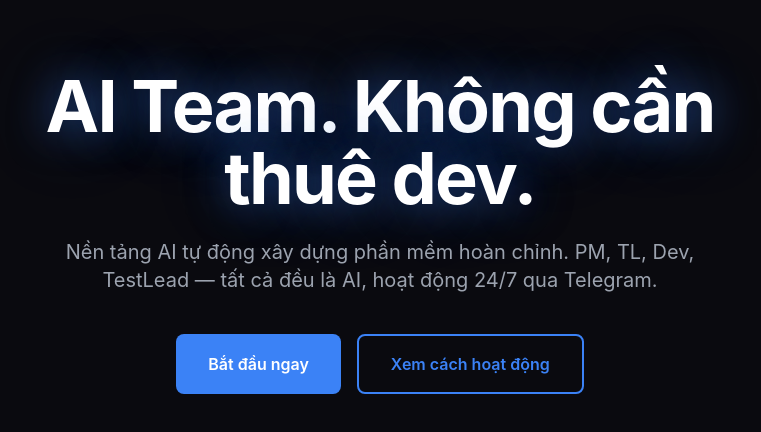
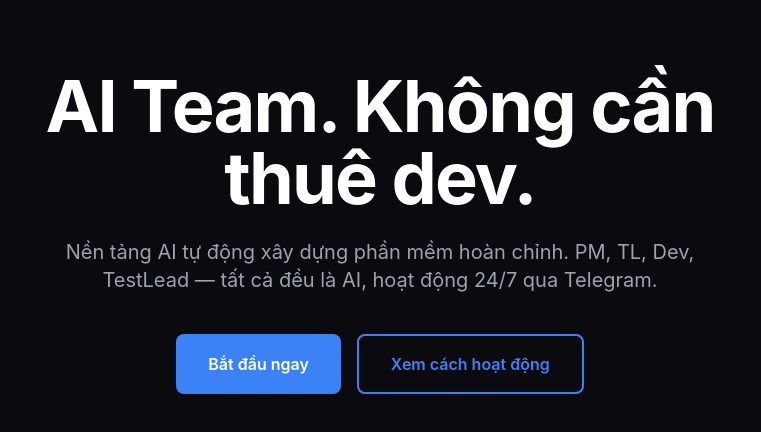
Before and after one commit to wisbidev/project-c051d40a, a Next.js app in the folder frontend/: page / in a window 1280 px wide. Shown: the part 168-600 px from the top of the page, without its empty margins (260-1021 px from the left). Built offline with nearby package versions, Linux system fonts and the light colour scheme.

Commit message:
chore: global styles

```diff
--- a/frontend/src/app/globals.css
+++ b/frontend/src/app/globals.css
@@ -4,17 +4,5 @@
 
 :root {
   --background: #0a0a0f;
-  --accent: #3b82f6;
+  --accent: #3B82F6;
 }
-
-body {
-  background: var(--background);
-}
-
-.glow-effect {
-  text-shadow: 0 0 40px rgba(59, 130, 246, 0.5), 0 0 80px rgba(59, 130, 246, 0.3);
-}
-
-.glow-bg {
-  box-shadow: 0 0 60px rgba(59, 130, 246, 0.15), 0 0 120px rgba(59, 130, 246, 0.08);
-}
```
